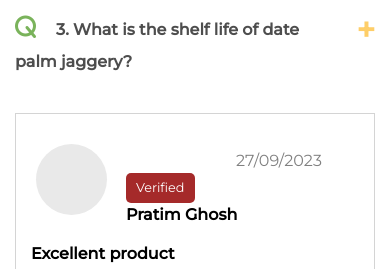
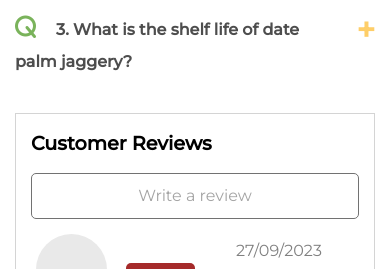
Before and after one commit to Tuhin1904/tuhin-grambahar, a React (Create React App) app: page / in a window 390 px wide. Shown: the part 2880-3149 px from the top of the page. Built offline with nearby package versions, Linux system fonts and the light colour scheme; some icons are missing.

Commit message:
all reviews beta

```diff
--- a/src/components/Review/AllReviews.jsx
+++ b/src/components/Review/AllReviews.jsx
@@ -11,6 +11,8 @@ const AllReviews = () => {
     ]
   return (
     <div className={classes.all_review_container}>
+        <div className={classes.customer_review}>Customer Reviews</div>
+        <div className={classes.write_a_review}>Write a review</div>
         {reviews.map((review)=><Review review={review}/>)}
     </div>
   )
--- a/src/components/Review/AllReviews.module.css
+++ b/src/components/Review/AllReviews.module.css
@@ -7,6 +7,21 @@
         margin-top: 0px;
         margin-bottom: 50px;
     }
-
-
+    .customer_review{
+        font-family: 'Montserrat', sans-serif;
+        font-size: 1.2rem;
+        font-weight: bold;
+    }
+    .write_a_review{
+        margin-top: 15px;
+        font-family: 'Montserrat', sans-serif;
+        padding-top:10px;
+        padding-bottom: 10px;
+        color: rgb(164, 164, 164);
+        font-size: 1rem;
+        border: 1px solid rgb(114, 114, 114);
+        border-radius: 5px;
+        text-align: center;
+        width: 100%;
+    }
 }
```
